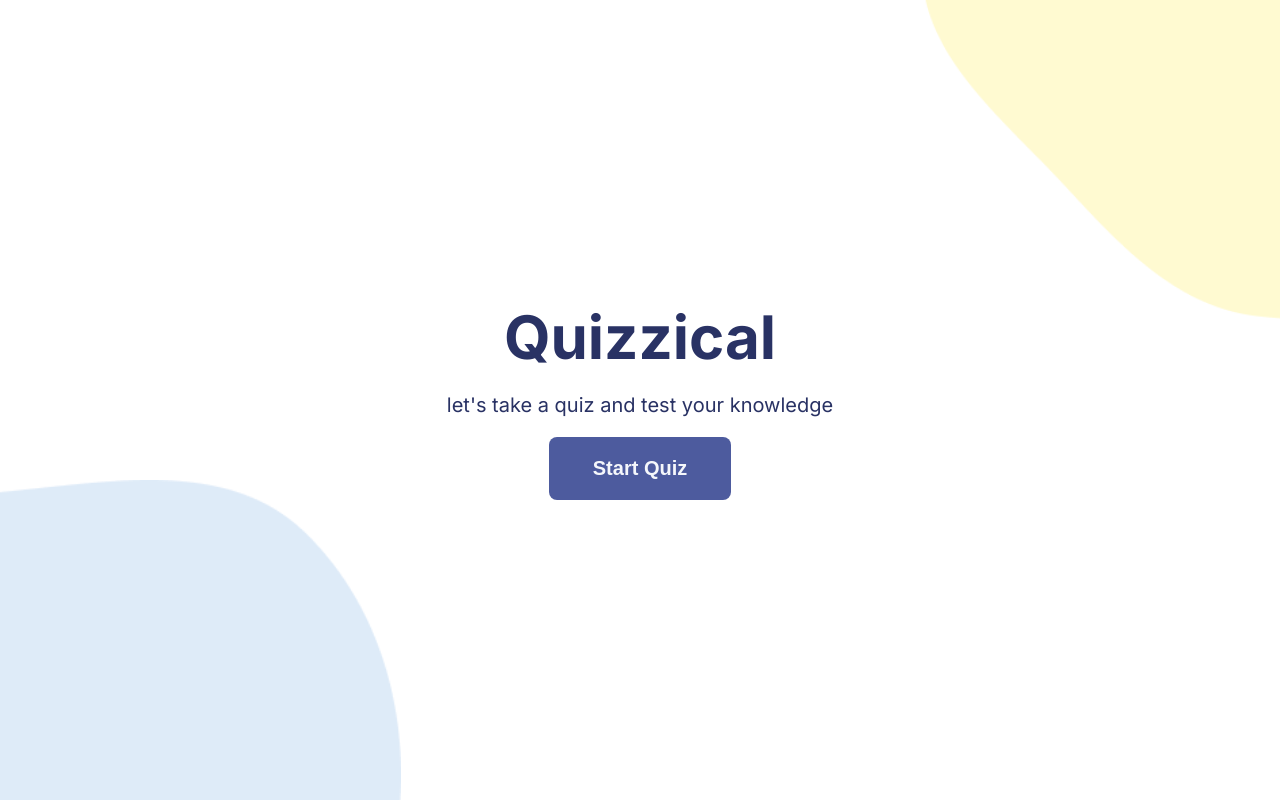
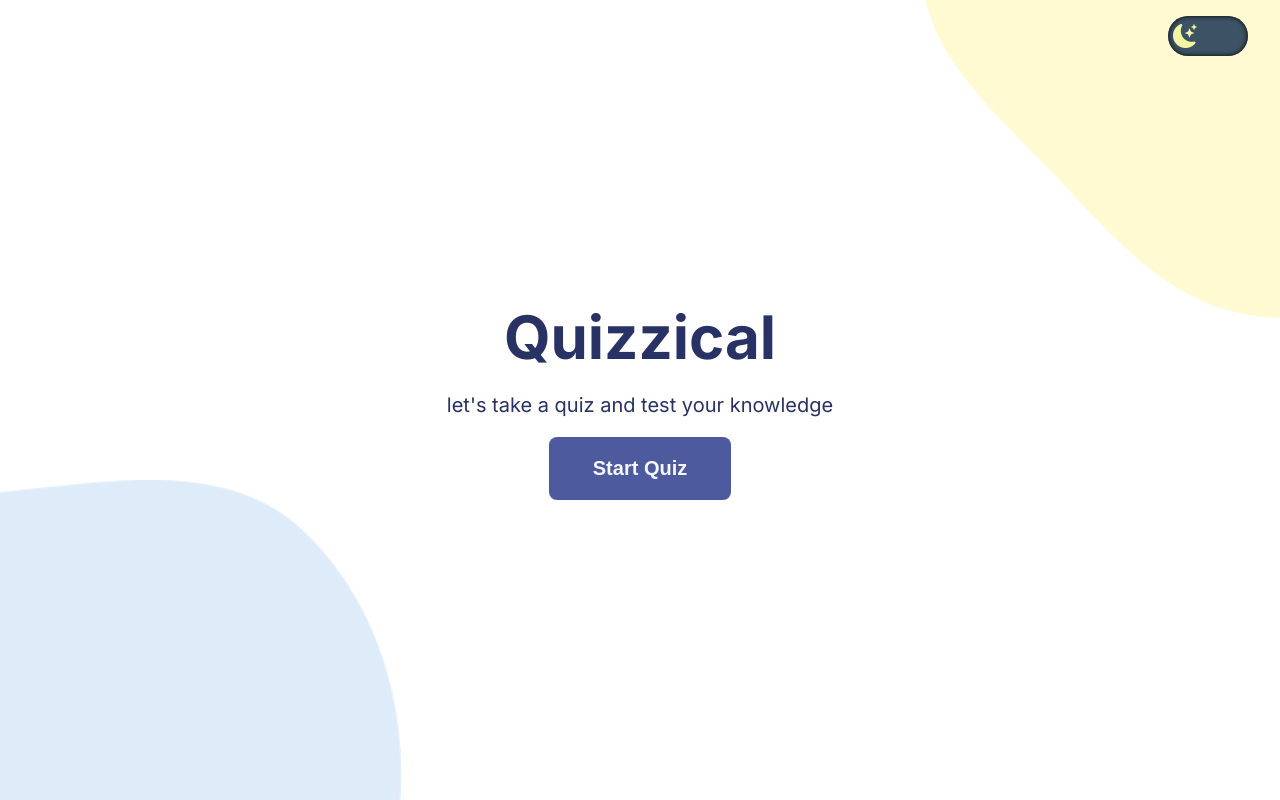
Before and after one commit to Arshiya207/quizzical_advanced, a React (Vite) app: page / in a window 1280 px wide. Built offline with nearby package versions, Linux system fonts and the light colour scheme.

Commit message:
create dark mode button

```diff
--- a/index.html
+++ b/index.html
@@ -1,11 +1,12 @@
 <!doctype html>
-<html lang="en">
+<html lang="en" data-theme="light">
   <head>
     <meta charset="UTF-8" />
     <link rel="icon" type="image/svg+xml" href="/vite.svg" />
     <meta name="viewport" content="width=device-width, initial-scale=1.0" />
     <link rel="preconnect" href="https://fonts.googleapis.com">
     <link rel="preconnect" href="https://fonts.gstatic.com" crossorigin>
+    <link rel="stylesheet" href="node_modules/bootstrap-icons/font/bootstrap-icons.min.css">
     <link href="https://fonts.googleapis.com/css2?family=Inter:ital,opsz,wght@0,14..32,100..900;1,14..32,100..900&display=swap" rel="stylesheet">
     <link rel="stylesheet" href="src/styles.css"/>
     <title>quizzical: advanced </title>
--- a/package.json
+++ b/package.json
@@ -10,6 +10,7 @@
     "preview": "vite preview"
   },
   "dependencies": {
+    "bootstrap-icons": "^1.11.3",
     "react": "^18.3.1",
     "react-dom": "^18.3.1"
   },
--- a/src/App.jsx
+++ b/src/App.jsx
@@ -1,9 +1,45 @@
 import StartP from "./components/StartP"
+import DarkModeBtn from "./components/DarkModeBtn"
+import React, { useEffect } from "react"
 export default function App(){
+    const [darkMode,setDarkMode]=React.useState(false)
+    // event functions
+    function toggleDarkMode(){
+        setDarkMode(preValue=>!preValue)
+    }
+    // end event function
+
+    useEffect(()=>{
+        const darkModeIconEle=document.querySelector(".dark-mode__icon")
+        const html=document.querySelector("[data-theme]")
+        const sunClass="bi-sun-fill"
+        const moonClass="bi-moon-stars-fill"
+
+        if(darkMode){
+            darkModeIconEle.classList.remove("light-transition")
+
+            darkModeIconEle.classList.add("dark-transition")
+            darkModeIconEle.classList.remove(moonClass)
+            darkModeIconEle.classList.add(sunClass)
+            html.dataset.theme="dark"
+        }else{
+            darkModeIconEle.classList.remove("dark-transition")
+
+            darkModeIconEle.classList.add("light-transition")
+            darkModeIconEle.classList.remove(sunClass)
+                darkModeIconEle.classList.add(moonClass)
+            html.dataset.theme="light"
+        }
+
+
+
+    },[darkMode])
+
     return (
         <div className="container">
+        <DarkModeBtn toggleDarkMode={toggleDarkMode} />
         <div className="yellow-particle"></div>
-            <StartP/>
+           <StartP/>
         <div className="violet-particle"></div>
         </div>
     )
--- a/src/components/DarkModeBtn.jsx
+++ b/src/components/DarkModeBtn.jsx
@@ -0,0 +1,7 @@
+export default function DarkModeBtn(props) {
+  return (
+    <div className="dark-mode-wrapper" onClick={props.toggleDarkMode}>
+      <span className={`bi  bi-moon-stars-fill dark-mode__icon`}></span>
+    </div>
+  );
+}
--- a/src/styles.css
+++ b/src/styles.css
@@ -4,19 +4,35 @@
   margin: 0;
   padding: 0;
   box-sizing: border-box;
+  transition: .6s ease background-color;
 }
 /* variables */
-:root {
+:root[data-theme="light"] {
   --dark-violet: #293264;
   --medium-violet: #4d5b9e;
   --light-violet: #d6dbf5;
   --white-color: #f5f7fb;
+  --dark-mode-back-color-bi:#0a2647c9;
+  --dark-mode-icon-color-bi:#F2F7A1;
+  --dark-mode-boxshadow-bi:#000000;
+}
+:root[data-theme="dark"]{
+  --dark-violet: #EEEEEE;
+  --medium-violet: #00ADB5;
+  --light-violet: #393E46;
+  --white-color: #f5f7fb;
+  --dark-back-color: #222831;
+  --dark-mode-back-color-bi:#FFCC33;
+  --dark-mode-icon-color-bi:#fff;
+  --dark-mode-boxshadow-bi:#211212;
+
 }
 /* end variables */
 body {
   font-family: "Inter";
   font-weight: 400;
   color: var(--dark-violet);
+  background-color: var(--dark-back-color);
 }
 /*
     buttons css
@@ -55,7 +71,7 @@ body {
 .yellow-particle {
   background-image: url(images/yellowParticle.png);
   background-repeat: no-repeat;
-  background-position: center right;
+  background-position: right top;
   background-size: contain;
   height: 40%;
   width: 40%;
@@ -66,7 +82,7 @@ body {
 .violet-particle {
   background-image: url(images/violetParticle.png);
   background-repeat: no-repeat;
-  background-position: center left;
+  background-position: bottom left;
   background-size: contain;
   height: 40%;
   width: 40%;
@@ -90,3 +106,90 @@ body {
 }
 
 /* end start page code */
+/* dark mode btn */
+.dark-mode-wrapper{
+  position: absolute;
+  top: 0;
+  right: 0;
+  width: 5rem;
+  height: 2.5rem;
+  z-index: 100;
+  border-radius: 2rem;
+  margin: 1rem 2rem;
+  display: flex;
+  align-items: center;
+  justify-content: flex-start;
+  background-color: var(--dark-mode-back-color-bi);
+  padding: .5rem .3rem;
+  cursor: pointer;
+  box-shadow: 0 0 5px 0px var(--dark-mode-boxshadow-bi) inset;
+
+
+}
+.dark-mode__icon{
+  font-size: 1.5rem;
+  color: var(--dark-mode-icon-color-bi);
+  position: relative;
+  left: 0%;
+  transition: .6s linear color;
+
+
+
+}
+.light-transition{
+  animation: light-mode-transition 0.6s cubic-bezier(0.250, 0.460, 0.450, 0.940) both;
+
+}
+
+.dark-transition{
+
+
+  animation: dark-mode-transition 0.6s cubic-bezier(0.250, 0.460, 0.450, 0.940) both;
+
+}
+@keyframes dark-mode-transition {
+  0% {
+    -webkit-transform: rotate(-360deg);
+            transform: rotate(-360deg);
+           opacity: 0;
+           left: 0;
+  translate: -100%;
+
+  }
+  100% {
+    -webkit-transform: rotate(0);
+            transform: rotate(0);
+            opacity: 1;
+            left: 100%;
+  translate: -100%;
+
+  }
+}
+@keyframes light-mode-transition {
+  0% {
+    -webkit-transform: rotate(-360deg);
+            transform: rotate(-360deg);
+           opacity: 0;
+           left: 100%;
+  translate: 0;
+
+  }
+  100% {
+    -webkit-transform: rotate(0);
+            transform: rotate(0);
+            opacity: 1;
+            left: 0;
+  translate: 0;
+
+  }
+}
+
+
+/* end dark mode btn */
+
+
+@media screen and (max-width:656px){
+  html{
+    font-size: 10px;
+  }
+}
```
Also changed, not shown: 1 other file (tests, documents, lock files or other folders).
